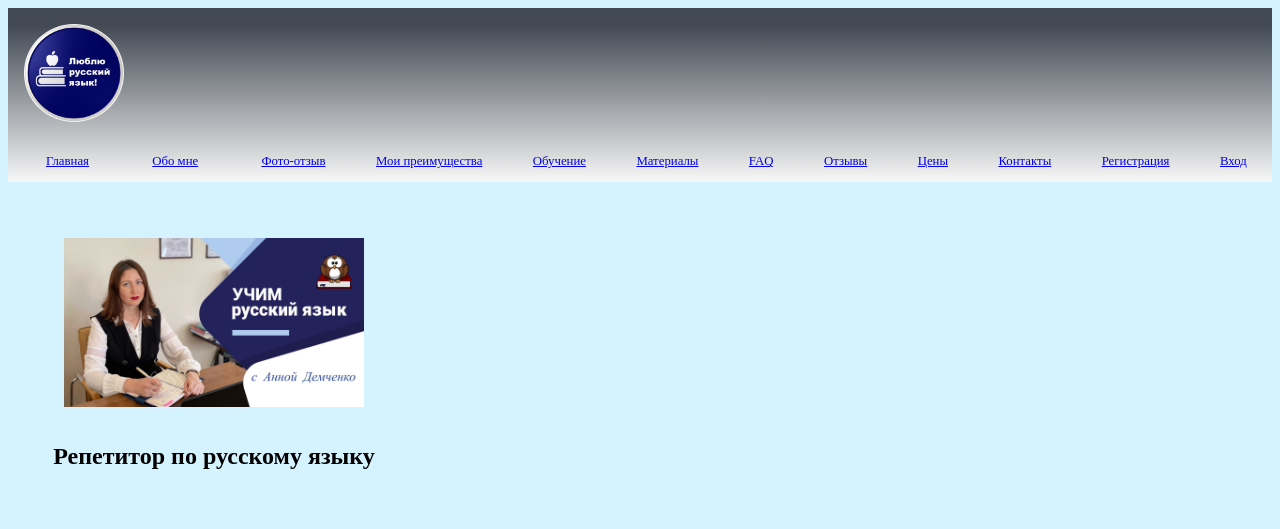
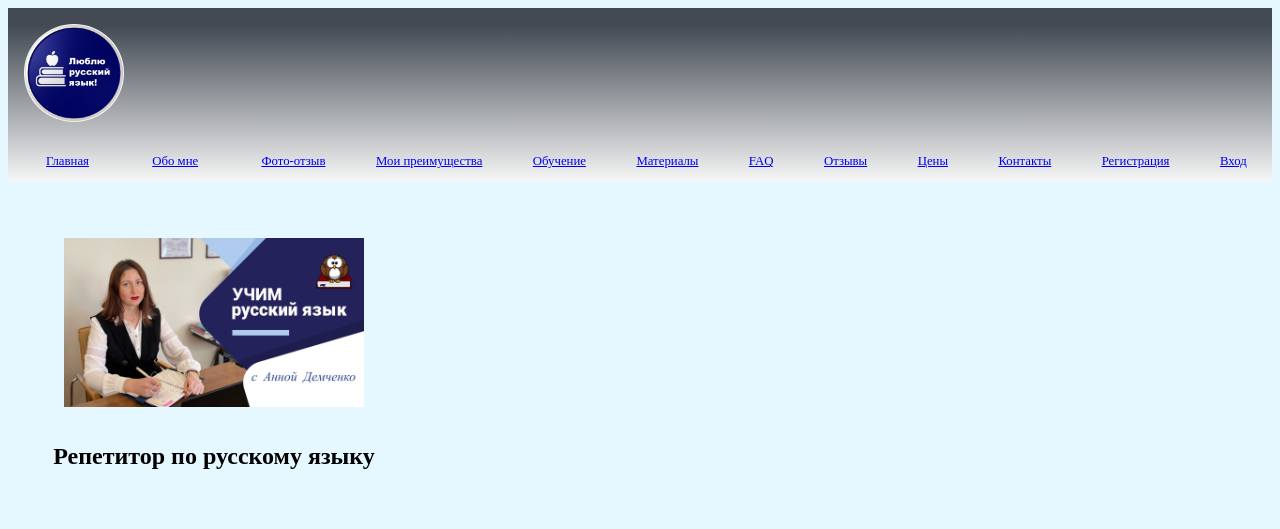
Before and after one commit to Krd2024/anna, a Django app: page / in a window 1280 px wide. Shown: the top 529 px of the page. Run offline with Django 5.2, Linux system fonts and the light colour scheme.

Commit message:
Update main.html

```diff
--- a/repetitor/site_anna/templates/main.html
+++ b/repetitor/site_anna/templates/main.html
@@ -98,7 +98,7 @@
     background-image: linear-gradient(to bottom, #434a54 10%, #f7f7f7 100%); /* dark grey to light grey gradient */
   }
   body {
-    background-color: rgba(173, 233, 255, 0.5);
+    background-color: rgba(173, 233, 255, 0.3);
   }
   img {
     padding: 2vh;
```
